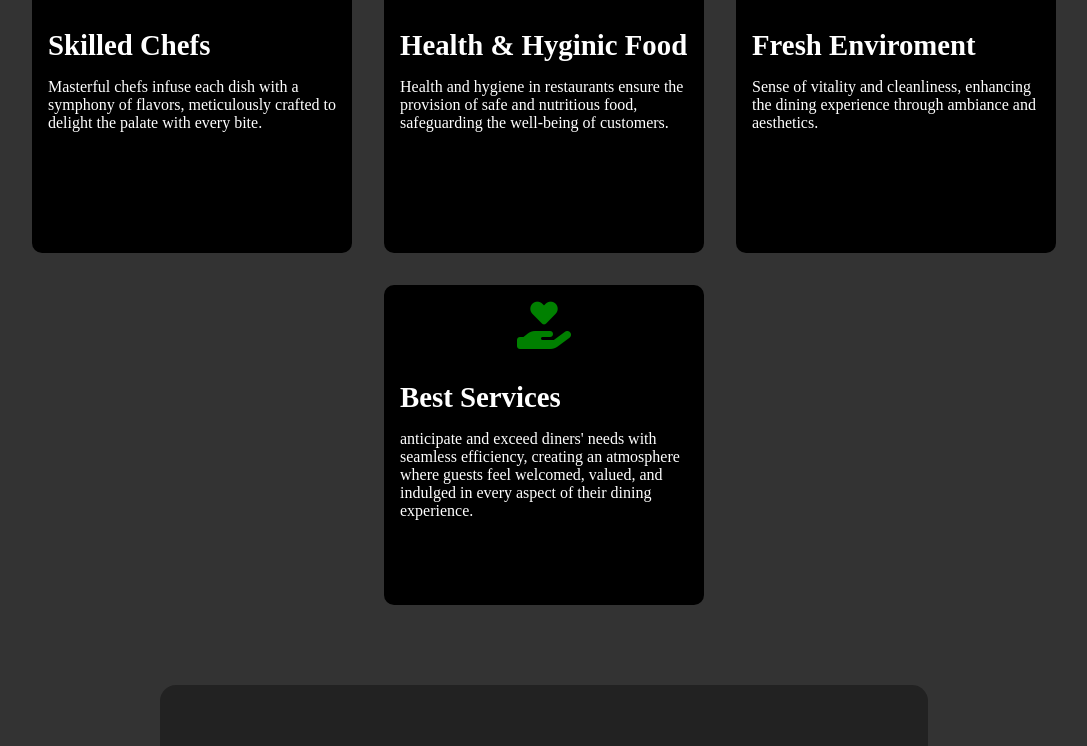
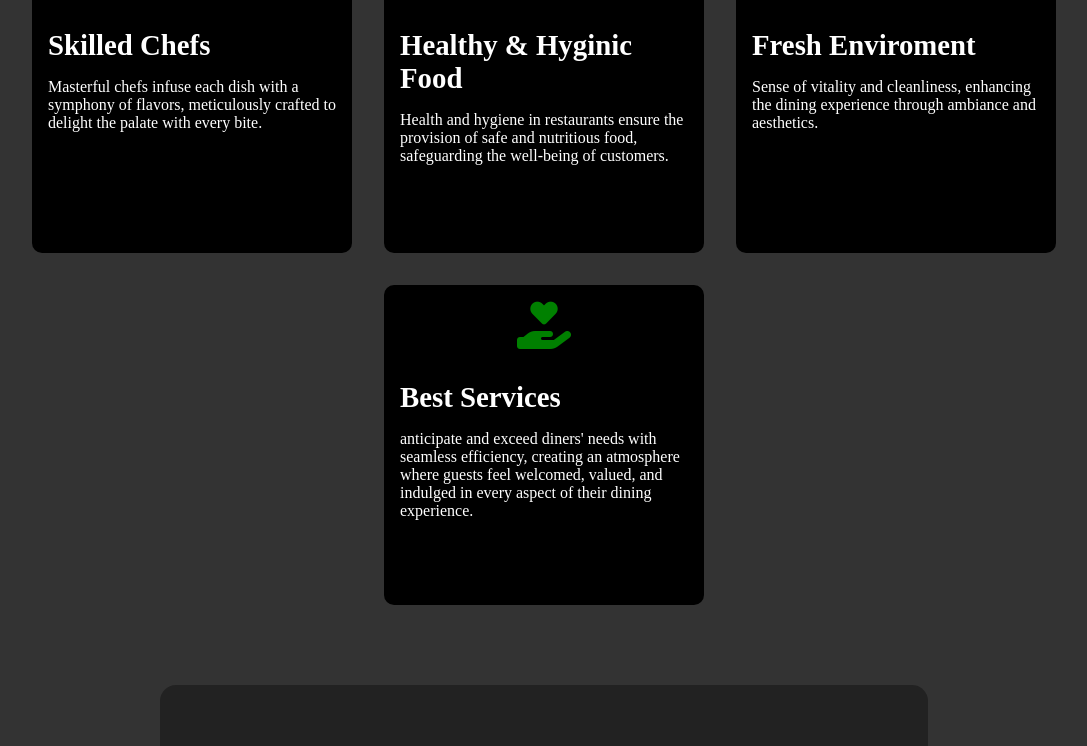
Before and after one commit to mayankjr98/Flavours-Paradise, a plain HTML site: page index.html in a window 1280 px wide. Shown: the part 4497-5243 px from the top of the page, without its empty margins (96-1183 px from the left). Drawn offline with Linux system fonts and the light colour scheme; a web font is replaced by a local one.

Commit message:
Update index.html

```diff
--- a/index.html
+++ b/index.html
@@ -210,7 +210,7 @@
                 <div class="services-card">
                     <i class="fa-solid fa-utensils"></i>
                     <div class="servies-content">
-                        <h3>Health & Hyginic Food</h3>
+                        <h3>Healthy & Hyginic Food</h3>
                         <p>Health and hygiene in restaurants ensure the provision of safe and nutritious food, safeguarding the well-being of customers.</p>
                     </div>
                 </div>
```
